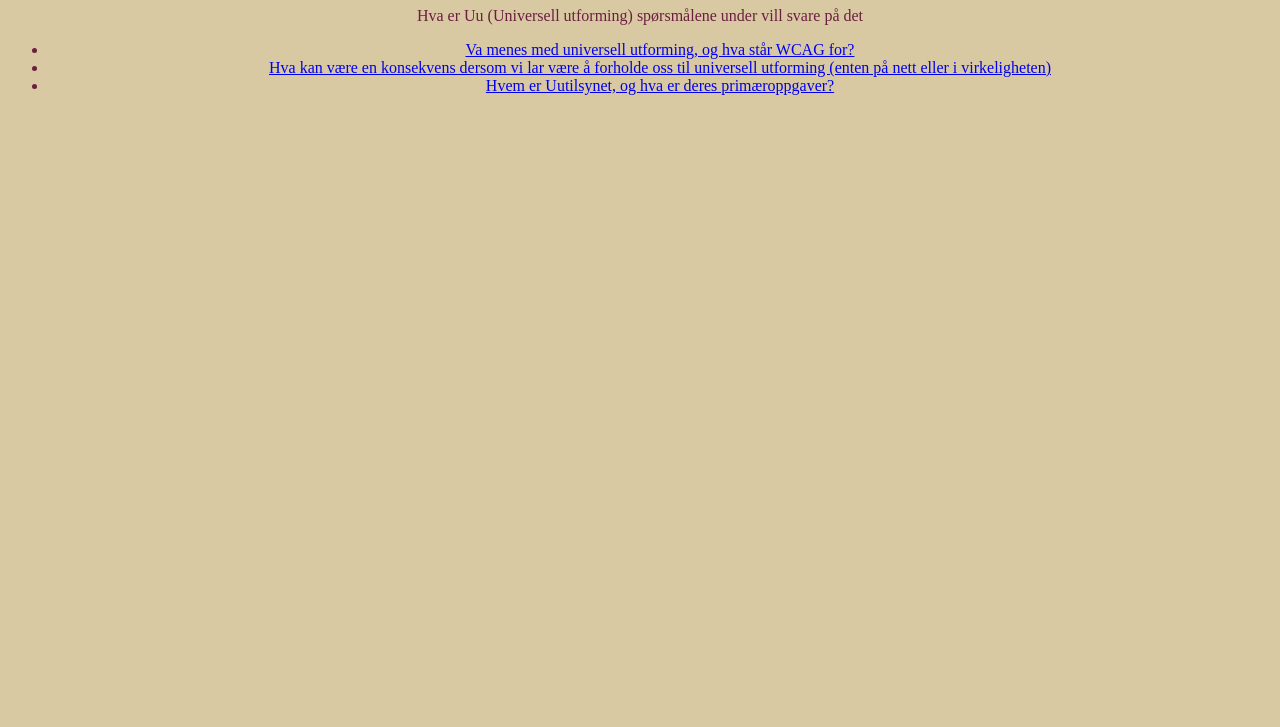
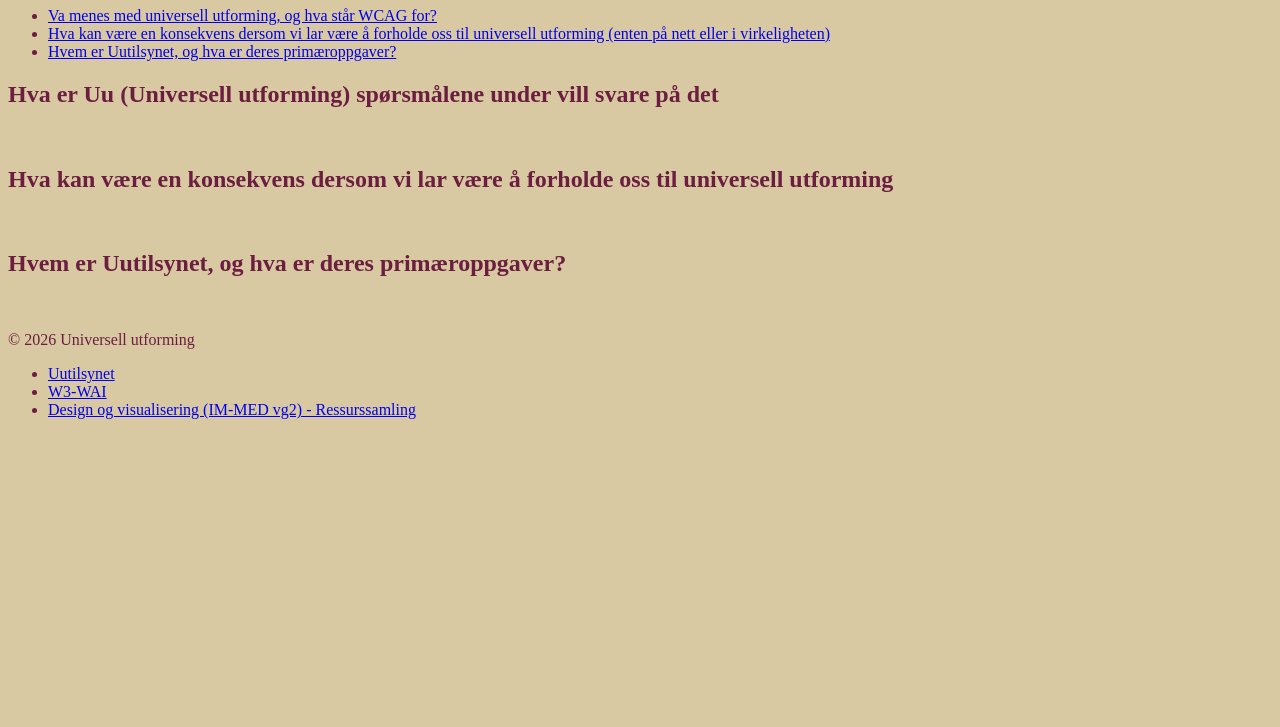
Before and after one commit to Benjy0812/Universell-utforming, a website built with Vite: page index.html in a window 1280 px wide. Shown: the part 73-800 px from the top of the page. Built offline with nearby package versions, Linux system fonts and the light colour scheme.

Commit message:
add prettier for formating and more work on the html structure and settings for my text editor and clean up style.css and other stuff

```diff
--- a/index.html
+++ b/index.html
@@ -1,20 +1,61 @@
-<!DOCTYPE html>
-<html lang="en">
+<!doctype html>
+<html lang="no">
   <head>
-	<meta charset="UTF-8">
-	<meta name="viewport" content="width=device-width, initial-scale=1.0">
+    <meta charset="UTF-8" />
+    <meta name="viewport" content="width=device-width, initial-scale=1.0" />
     <title>Universell utforming</title>
-	<link rel="stylesheet" href="style.css">
+    <link rel="stylesheet" href="style.css" />
   </head>
   <body>
+    <header>
       <h1>Universell utforming</h1>
-	<p>Hva er Uu (Universell utforming) spørsmålene under vill svare på det</p>
-    <div class="link_div">
+      <nav aria-label="Hoved navigasjon">
         <ul>
-    	<li><a href="spørsmål1.html">Va menes med universell utforming, og hva står WCAG for?</a></li>
-    	<li><a href="spørsmål2.html">Hva kan være en konsekvens dersom vi lar være å forholde oss til universell utforming (enten på nett eller i virkeligheten)</a></li>
-    	<li><a href="spørsmål3.html">Hvem er Uutilsynet, og hva er deres primæroppgaver?</a></li>
+          <li>
+            <a href="#del1"
+              >Va menes med universell utforming, og hva står WCAG for?</a
+            >
+          </li>
+          <li>
+            <a href="#del2"
+              >Hva kan være en konsekvens dersom vi lar være å forholde oss til
+              universell utforming (enten på nett eller i virkeligheten)</a
+            >
+          </li>
+          <li>
+            <a href="#del3"
+              >Hvem er Uutilsynet, og hva er deres primæroppgaver?</a
+            >
+          </li>
         </ul>
-    </div>
+      </nav>
+    </header>
+    <main>
+      <section id="del1">
+        <h2>
+          Hva er Uu (Universell utforming) spørsmålene under vill svare på det
+        </h2>
+        <img src="" alt="" />
+      </section>
+      <section id="del2">
+        <h2>
+          Hva kan være en konsekvens dersom vi lar være å forholde oss til
+          universell utforming
+        </h2>
+        <img src="" alt="" />
+      </section>
+      <section id="del3">
+        <h2>Hvem er Uutilsynet, og hva er deres primæroppgaver?</h2>
+        <img src="" alt="" />
+      </section>
+    </main>
+    <footer>
+      <p>&copy; 2026 Universell utforming</p>
+      <ul>
+        <li><a href="https://www.uutilsynet.no/">Uutilsynet</a></li>
+        <li><a href="https://www.w3.org/WAI/">W3-WAI</a></li>
+        <li><a href="https://ndla.no/nb/r/design-og-visualisering-im-med-vg2---ressurssamling/universell-utforming-av-fysiske-omgivelser-og-digitale-losninger/8502cef58e">Design og visualisering (IM-MED vg2) - Ressurssamling</a></li>
+      </ul>
+    </footer>
   </body>
 </html>
--- a/style.css
+++ b/style.css
@@ -1,14 +1,5 @@
 body {
-    /* brukte KI for fargene */
-    background-color: #D9C9A3;
-    color: #6B1E3F;
+  /* brukte KI for fargene */
+  background-color: #d9c9a3;
+  color: #6b1e3f;
 }
-
-h1, p {
-    text-align: center;
-}
-
-.link_div {
-    text-align: center;
-    list-style: none;
-}
```
Also changed, not shown: package.json (+15 -1 lines), .zed/settings.json (added), spørsmål1.html (deleted), spørsmål2.html (deleted), spørsmål3.html (deleted), 2 other files. Lines whose indentation alone changed are shown as unchanged.
